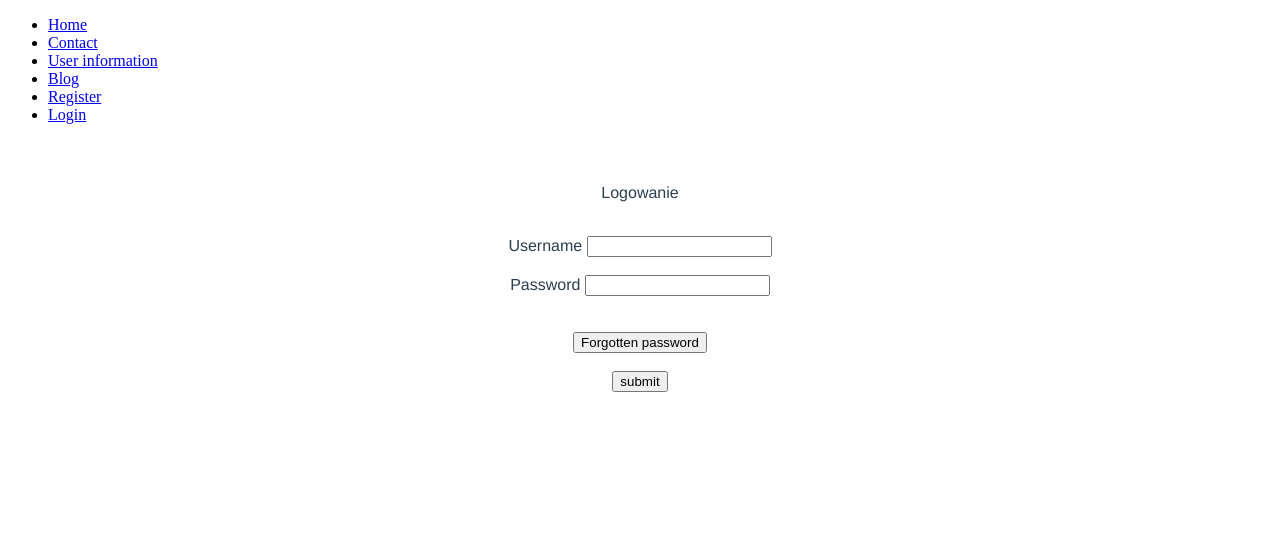
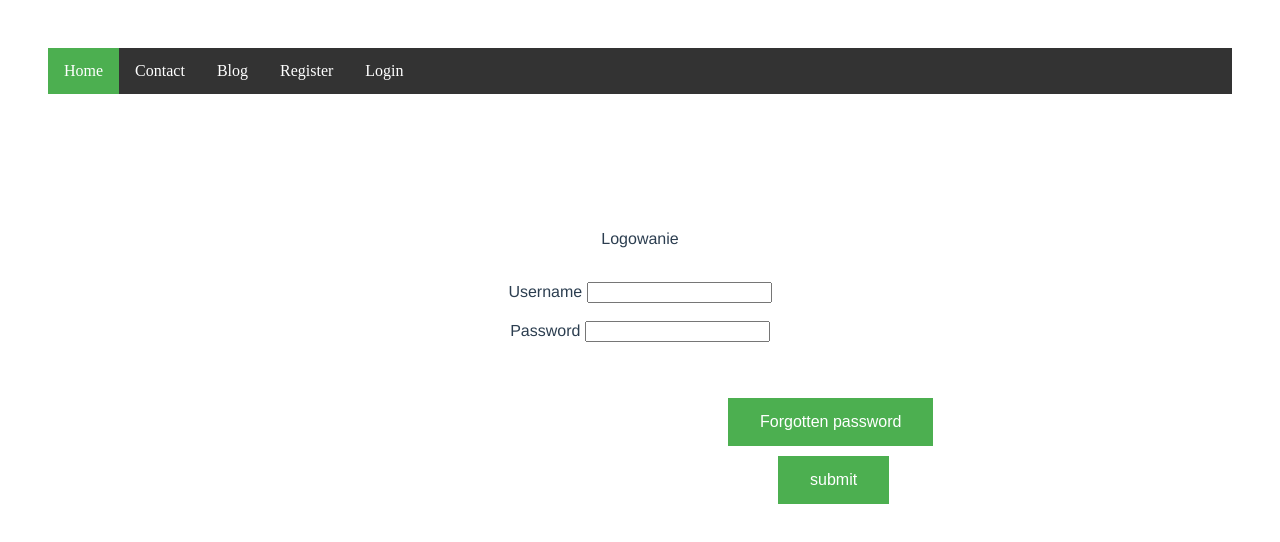
Before and after one commit to marekwino23/vue_frontend, a Vue app: page /login in a window 1280 px wide. Shown: the top 542 px of the page. Built offline with nearby package versions, Linux system fonts and the light colour scheme; what vuejs-datatable would draw is missing.

Commit message:
upgrade apperance site

```diff
--- a/package.json
+++ b/package.json
@@ -12,6 +12,7 @@
     "core-js": "^3.6.5",
     "push-router": "^1.0.0",
     "router": "^1.3.5",
+    "springedge": "^1.0.5",
     "vue": "^2.6.11",
     "vue-datatable": "^1.0.4",
     "vue-router": "^3.5.1",
--- a/src/App.vue
+++ b/src/App.vue
@@ -1,20 +1,20 @@
 <template>
   <div>
     <div>
-      <ul>
+      <ul class="menu">
         <li>
-          <router-link to="/home">Home</router-link>
+          <router-link class="active" to="/home">Home</router-link>
         </li>
         <li>
           <router-link to="/contact">Contact</router-link>
         </li>
         <li>
-          <router-link to="/info">User information</router-link>
+          <router-link v-show="logged" to="/info">User information</router-link>
         </li>
         <li>
           <router-link to="/blog">Blog</router-link>
         </li>
-        <li v-show='status === "Administrator"'>
+        <li v-show='status === "Admin"'>
           <router-link to="/list">User list</router-link>
         </li>
         <li v-show='logged === null'>
@@ -23,7 +23,9 @@
         <li>
           <router-link to="/login">Login</router-link>
         </li>
-        <input v-show="logged" type="button" @click="Logout" value="Wyloguj">
+        <div class="btn-group">
+        <input type="button" class="button" v-show="logged" @click="Logout" value="Wyloguj">
+        </div>
       </ul>
     </div>
     <div id="app">
@@ -78,6 +80,51 @@ export default {
   color: #2c3e50;
   margin-top: 60px;
 }
+.menu{
+  list-style-type: none;
+  margin: 0;
+  padding: 0;
+  overflow: hidden;
+  background-color: #333;
+}
+
+li {
+  float: left;
+}
+
+li a {
+  display: block;
+  color: white;
+  text-align: center;
+  padding: 14px 16px;
+  text-decoration: none;
+}
+
+li a:hover:not(.active) {
+  background-color: #111;
+}
 
 
+.btn-group .button {
+  background-color: #4CAF50; /* Green */
+  border: none;
+  color: white;
+  padding: 13px 20px;
+  margin-top: -19px;
+  text-align: center;
+  text-decoration: none;
+  display: inline-block;
+  font-size: 16px;
+  cursor: pointer;
+  float: left;
+}
+
+.btn-group .button:hover {
+  background-color: #3e8e41;
+}
+
+.active {
+  background-color: #4CAF50;
+}
+
 </style>
--- a/src/components/Blog.vue
+++ b/src/components/Blog.vue
@@ -9,8 +9,9 @@
           <h2> Title: <input type="text" v-model="title"> </h2>
           <h5> Title description:</h5>
           <h5> Who publicated: </h5>
-          <div class="fakeimg" style="height:200px;"></div>
+          <div class="fakeimg" style="height:200px;"> <img id="output" width="200"> </div>
           <br>
+          <input type="file" @click="onChange">
           <textarea v-model="text"></textarea>
           <input type="button" value="addPost" @click="addPosts">
         </div>
@@ -18,14 +19,14 @@
           <h2>Title: {{title2}}</h2>
           <h5>Title description:{{title2}}</h5>
           <h5> Who publicated: {{post.typeUser}}</h5>
-          <div class="fakeimg" style="height:200px;"></div>
+          <div class="fakeimg" style="height:200px;"> </div>
           <p>{{post.post}}</p>
         </div>
       </div>
       <div class="rightcolumn">
         <div class="card">
           <h2>About Me</h2>
-          <div class="fakeimg" style="height:100px;">Image</div>
+          <div class="fakeimg" style="height:100px;"> </div>
           <p>Some text about me in culpa qui officia deserunt mollit anim..</p>
         </div>
         <div class="card">
@@ -90,6 +91,16 @@ export default {
        })
   },
   methods: {
+
+    onChange: function () {
+      var reader = new FileReader();
+      var fileToRead = document.querySelector('input').files[0];
+
+      reader.addEventListener("loadend", function() {
+        document.getElementById('file').innerText = reader.result;
+      });
+      reader.readAsText(fileToRead);
+    },
     addPosts: function () {
       console.log(this.title)
       sessionStorage.setItem("title", this.title)
--- a/src/components/Contact.vue
+++ b/src/components/Contact.vue
@@ -1,7 +1,27 @@
 <template>
 <div>
 <div>
-  <p>Numer telefonu:505530072<p/>
+  <div class="container">
+    <form>
+      <label for="fname">First Name</label>
+      <input type="text" id="fname" name="firstname" placeholder="Your name..">
+
+      <label for="lname">Last Name</label>
+      <input type="text" id="lname" name="lastname" placeholder="Your last name..">
+
+      <label for="country">Country</label>
+      <select id="country" name="country">
+        <option value="australia">Australia</option>
+        <option value="canada">Canada</option>
+        <option value="usa">USA</option>
+      </select>
+
+      <label for="subject">Subject</label>
+      <textarea id="subject" name="subject" placeholder="Write something.." style="height:200px"></textarea>
+
+      <input type="submit" value="Submit">
+    </form>
+  </div>
 </div>
 </div>
 </template>
@@ -31,5 +51,36 @@ export default {
 <!-- Add "scoped" attribute to limit CSS to this component only -->
 <style scoped>
 
+body {font-family: Arial, Helvetica, sans-serif;}
+* {box-sizing: border-box;}
 
+input[type=text], select, textarea {
+  width: 100%;
+  padding: 12px;
+  border: 1px solid #ccc;
+  border-radius: 4px;
+  box-sizing: border-box;
+  margin-top: 6px;
+  margin-bottom: 16px;
+  resize: vertical;
+}
+
+input[type=submit] {
+  background-color: #4CAF50;
+  color: white;
+  padding: 12px 20px;
+  border: none;
+  border-radius: 4px;
+  cursor: pointer;
+}
+
+input[type=submit]:hover {
+  background-color: #45a049;
+}
+
+.container {
+  border-radius: 5px;
+  background-color: #f2f2f2;
+  padding: 20px;
+}
 </style>
--- a/src/components/Home.vue
+++ b/src/components/Home.vue
@@ -1,5 +1,8 @@
 <template>
   <div>
+    <div class="header">
+      <h1>My Website</h1>
+    </div>
 <div>
   <h1>{{status}}</h1>
 </div>
--- a/src/components/Information.vue
+++ b/src/components/Information.vue
@@ -8,7 +8,9 @@
       <form @submit="addEmail" action="http://localhost:8000/onchangeEmail">
       <ul>
         <li> Name: {{ name }}</li>
+        <br>
         <li> Surname:{{ surname }}</li>
+        <br>
         <li> Email: {{email}}</li>
         <br>
         <li>Second Email: {{oldEmail}} </li>
@@ -132,6 +134,8 @@ export default {
 
 <!-- Add "scoped" attribute to limit CSS to this component only -->
 <style scoped>
-
+ul{
+  margin-left:383px;
+}
 
 </style>
--- a/src/components/Login.vue
+++ b/src/components/Login.vue
@@ -4,18 +4,23 @@
     <br>
     <form action="http://localhost:8000/login" @submit="onAuth()">
       <label>Username </label>
-      <input type="text" name="username" required id="username" v-model="username">
+      <input type="text" class="login" name="username" required id="username" v-model="username">
       <br>
       <br>
       <label>Password </label>
-      <input type="password" name="password" required min="8" id="password" v-model="password">
+      <input type="password" class="login" name="password" required min="8" id="password" v-model="password">
       <br>
       <br>
       <br>
-      <input type="button" value="Forgotten password" v-on:click="Forgot" >
+      <div class="btn-login">
+      <input type="button" class="button" value="Forgotten password" v-on:click="Forgot">
+      </div>
+        <br>
+        <div class="btn-submit">
+        <input type="submit" class="button" value="submit">
+        </div>
       <br>
       <br>
-      <input type="submit" value="submit">
     </form>
   </div>
 </template>
@@ -145,6 +150,45 @@ h3 {
   margin: 40px 0 0;
 }
 
+
+.btn-login .button {
+  background-color: #4CAF50; /* Green */
+  border: none;
+  margin-left: 640px;
+  color: white;
+  padding: 15px 32px;
+  text-align: center;
+  text-decoration: none;
+  display: inline-block;
+  font-size: 16px;
+  cursor: pointer;
+  float: left;
+}
+
+.btn-login .button:hover {
+  background-color: #3e8e41;
+}
+
+.btn-submit .button {
+  background-color: #4CAF50;
+  border: none;
+  margin-left: 690px;
+  color: white;
+  padding: 15px 32px;
+  text-align: center;
+  text-decoration: none;
+  display: inline-block;
+  font-size: 16px;
+  cursor: pointer;
+  float: left;
+}
+
+.btn-submit .button:hover {
+  background-color: #3e8e41;
+}
+
+
+
 ul {
   list-style-type: none;
   padding: 0;
--- a/src/components/Register.vue
+++ b/src/components/Register.vue
@@ -9,16 +9,16 @@
       <form @submit="onsubmit" method="post">
         <div id="name">
           <label>Name</label>
-          <input type="text" name="name" required value="name" v-model="name">
+          <input type="text" class="field" name="name" required value="name" v-model="name">
         </div>
         <br>
         <br>
         <label>Surname </label>
-        <input type="text" name="surname" required value="surname" v-model="surname">
+        <input type="text" name="surname" class="field" required value="surname" v-model="surname">
         <br>
         <br>
         <label>Email </label>
-        <input type="email" name="email" id="email" required v-model="username">
+        <input type="email" name="email" id="email" class="field" required v-model="username">
         <br>
         <br>
         <label>Check email</label>
@@ -26,7 +26,10 @@
         <br>
         <br>
         <label>Password</label>
-        <input type="password" name="password" required min="8" value="password" v-model="password">
+        <input type="password" name="password" class="field" required min="8" value="password" v-model="password">
+        <br>
+        <label>Phone number</label>
+        <input type="text" name="password" class="field" required min="8" value="password" v-model="phone">
         <br>
         <br>
         <label> Validation</label>
@@ -40,7 +43,7 @@
         <br>
         <br>
         <br>
-        <input type="submit" class="check" value="submit" :disabled='validation === "off"'>
+        <input type="submit" class="sub" value="submit" :disabled='validation === "off"'>
       </form>
     </div>
   </div>
@@ -60,6 +63,7 @@ export default {
       surname: "",
       username: "",
       password: "",
+      phone:'',
       response: '',
       data: '',
       check: "busy",
@@ -105,7 +109,8 @@ export default {
           "surname": this.surname,
           "username": this.username,
           "password": this.password,
-          "type": this.type
+          "type": this.type,
+          "phone": this.phone,
         }),
         headers: {
           "Content-Type": "application/json"
@@ -149,5 +154,36 @@ export default {
   margin-left: 29px;
 }
 
+.field[type=text], select {
+  width: 100%;
+  padding: 12px 20px;
+  margin: 8px 0;
+  display: inline-block;
+  box-sizing: border-box;
+}
+
+.sub[type=submit] {
+  width: 100%;
+  background-color: #4CAF50;
+  color: white;
+  padding: 14px 20px;
+  margin: 8px 0;
+  border: none;
+  border-radius: 4px;
+  cursor: pointer;
+}
+
+input[type=submit]:hover {
+  background-color: #45a049;
+}
+
+
+div {
+  border-radius: 5px;
+  padding: 20px;
+}
+
+
+
 
 </style>
```
Also changed, not shown: src/components/listUsers.vue (+51 -4 lines), src/assets/pexels-pixabay-220762.jpg (added), 1 other file (tests, documents, lock files or other folders).
